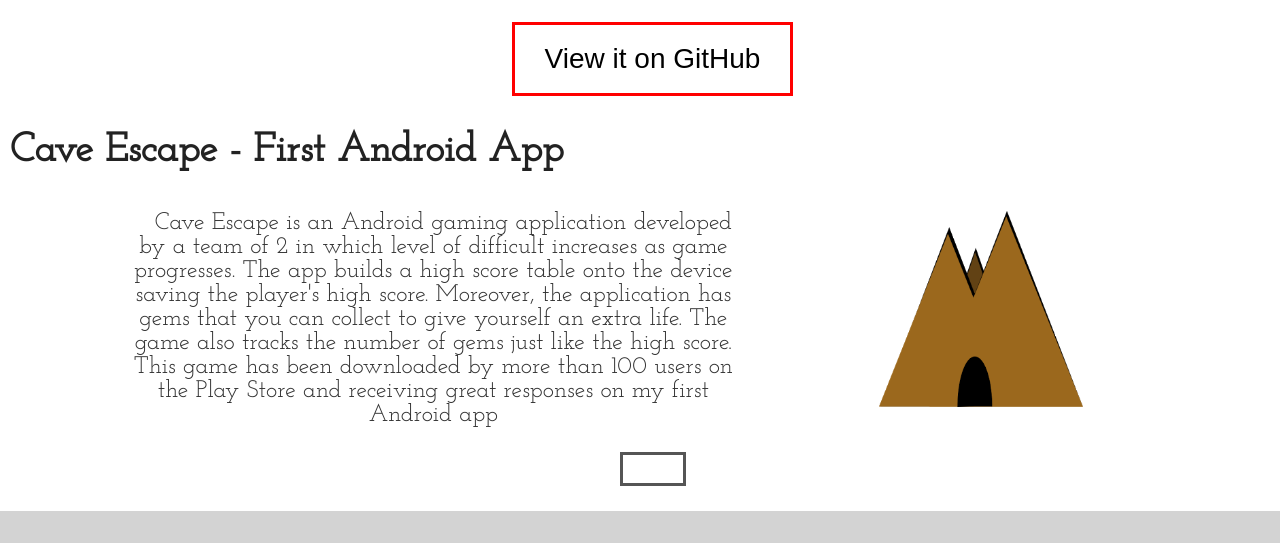
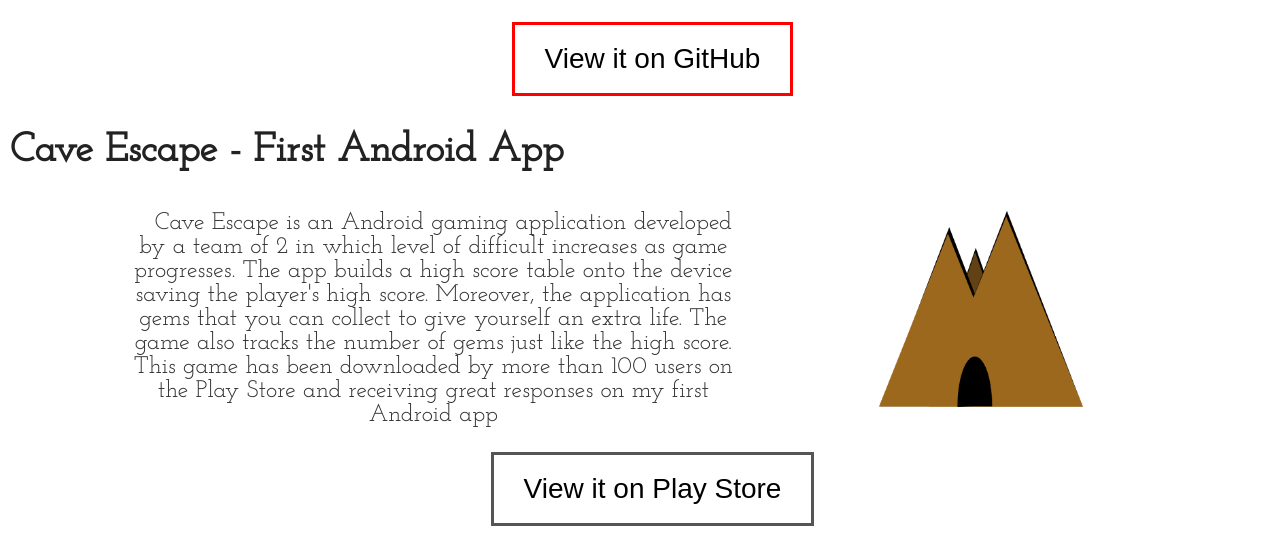
Before and after one commit to VishwaP98/VishwaP98.github.io, a plain HTML site: page index.html in a window 1280 px wide. Shown: the part 1564-2107 px from the top of the page. Drawn offline with nearby package versions, Linux system fonts and the light colour scheme; some packages are replaced by stand-ins of ours; a script that the page names is missing; files whose address does not match are found by name.

Commit message:
Update index.html

```diff
--- a/index.html
+++ b/index.html
@@ -423,7 +423,7 @@
             <div class="col-sm-1"></div>
         </div>
         <div class="row text-center">
-          <button class="button button5" onclick="window.location.href='https://play.google.com/store/apps/details?id=com.hvdevelopers.vishwa.realestatelegacy&hl=en'"></button>
+          <button class="button button5" onclick="window.location.href='https://play.google.com/store/apps/details?id=com.hvdevelopers.vishwa.realestatelegacy&hl=en'">View it on Play Store</button>
         </div>
         </div>
 
```
